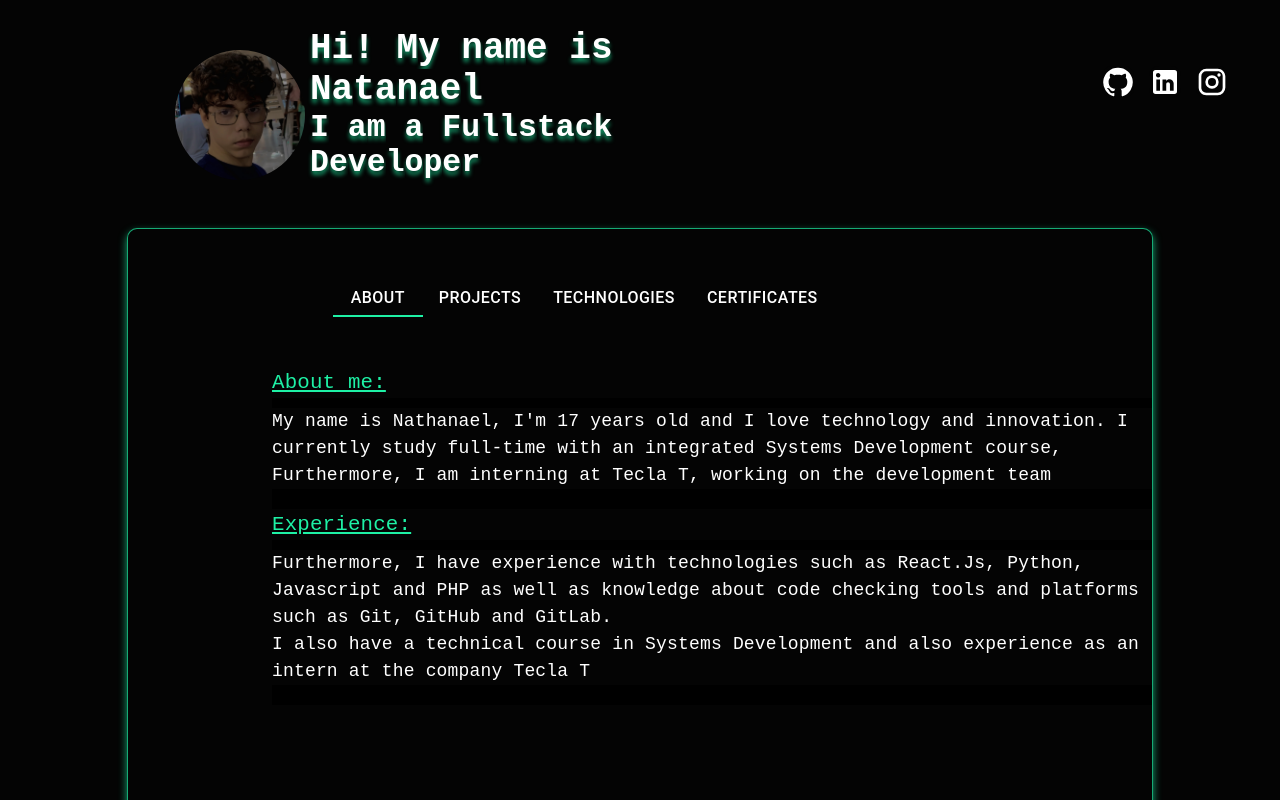
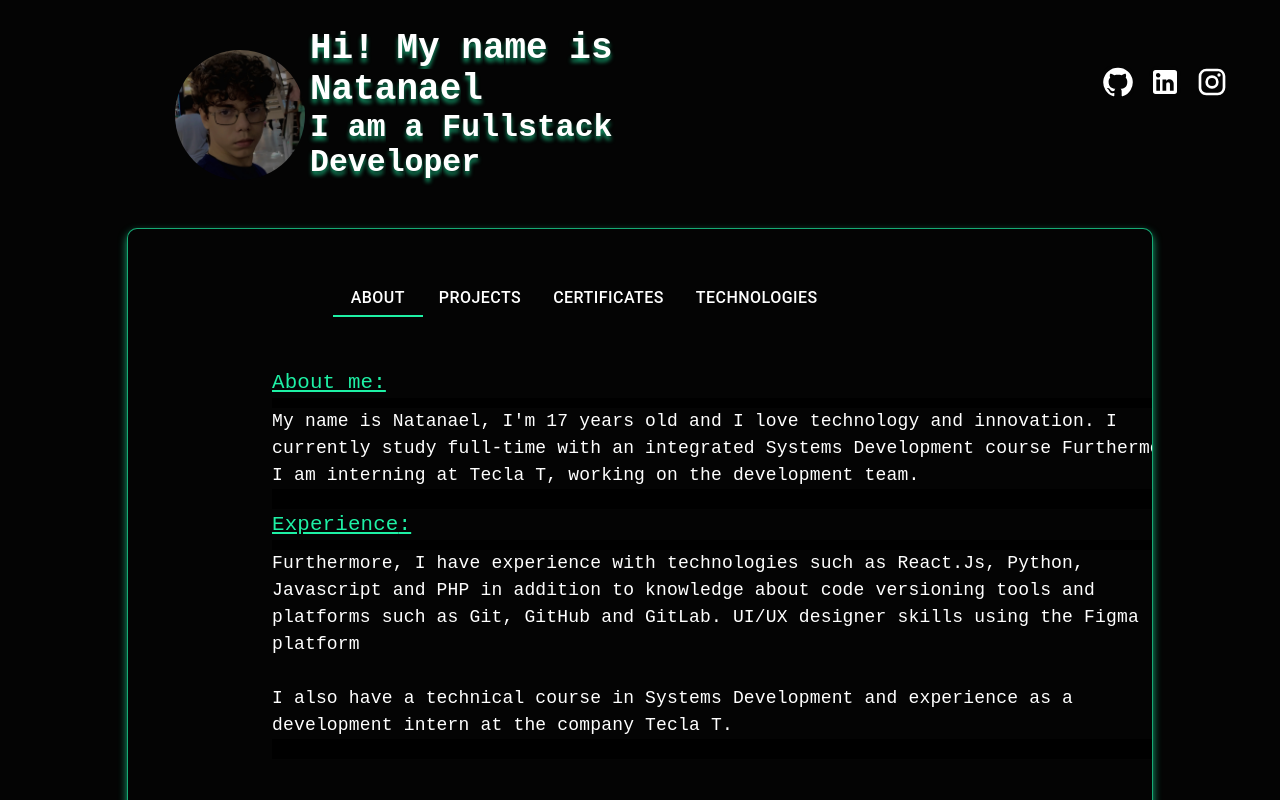
Before and after one commit to NatanaelBraga-dev/portifolio, a React (Create React App) app: page / in a window 1280 px wide. Shown: the top 800 px of the page. Built offline with nearby package versions, Linux system fonts and the light colour scheme; a web font is replaced by a local one.

Commit message:
about me area content developed

```diff
--- a/src/components/interactive_window/aboutMeTab.js
+++ b/src/components/interactive_window/aboutMeTab.js
@@ -8,26 +8,32 @@ import {
 } from './tabPanelStyle.js'
 
 function AboutMe(){
+
+    const { t } = useTranslation(); // Use o useTranslation para acessar as traduções
+
     return(
 
         <SobreMimTabPanel style={{flexDirection:'column'}}>
 
              <AboutMeContent>
-                My name is Nathanael, I'm 17 years old and I love technology and innovation.
-                I currently study full-time with an integrated Systems Development course,
-                Furthermore, I am interning at Tecla T, working on the development team
+                {t(
+                    "My name is Natanael, I'm 17 years old and I love technology and innovation. I currently study full-time with an integrated Systems Development course Furthermore, I am interning at Tecla T, working on the development team."
+                )}
              </AboutMeContent>
 
-             <div style={{color: '#1EF1A5', textDecoration: 'underline', display: 'flex'}}>
-                Experience:
+             <div style={{display:'flex', color: '#1EF1A5', textDecoration:'underline'}}>
+              {t('Experience')}:
              </div>
 
              <ExperienceContent>
-                Furthermore, I have experience with technologies such as React.Js, Python, Javascript and PHP as well as knowledge
-                about code checking tools and platforms such as Git, GitHub and GitLab.
+                {t(
+                    "Furthermore, I have experience with technologies such as React.Js, Python, Javascript and PHP in addition to knowledge about code versioning tools and platforms such as Git, GitHub and GitLab. UI/UX designer skills using the Figma platform"
+                )}
                 <br></br>
-                I also have a technical course in Systems Development and also experience as an intern at the company
-                Tecla T
+                <br></br>
+                {t(
+                    "I also have a technical course in Systems Development and experience as a development intern at the company Tecla T."
+                )}
              </ExperienceContent>
         </SobreMimTabPanel>
     )
--- a/src/components/interactive_window/janela_interativa.js
+++ b/src/components/interactive_window/janela_interativa.js
@@ -10,7 +10,7 @@
   import '../../JetBrains_fonte/static/JetBrainsMono-Regular.ttf';
   import AboutMe from './aboutMeTab'
 
-  export const Theme = createTheme({
+    export const Theme = createTheme({
     palette:{
       primary:{
         main: '#FFFFFF',
@@ -79,8 +79,8 @@
               {/* Tradução aplicada nas labels */}
               <Tab label={t('About')} value="1" sx={{color: '#FFFFFF'}} disableRipple/>
               <Tab label={t('Projects')} value="2" sx={{color: '#FFFFFF'}} disableRipple/>
-              <Tab label={t('Technologies')} value="3" sx={{color: '#FFFFFF'}} disableRipple/>
-              <Tab label={t('Certificates')} value="4" sx={{color: '#FFFFFF'}} disableRipple/>
+              <Tab label={t('Certificates')} value="3" sx={{color: '#FFFFFF'}} disableRipple/>
+              <Tab label={t('Technologies')} value="4" sx={{color: '#FFFFFF'}} disableRipple/>
             </TabList>
           </Box>
 
@@ -133,7 +133,7 @@
               display: value === '3' ? 'flex' : 'none' // Condicional para display
             }}
           >
-            {t('Technologies')}
+            {t('Certificates')}
           </TabPanel>
 
           <TabPanel
@@ -146,7 +146,7 @@
               display: value === '4' ? 'flex' : 'none' // Condicional para display
             }}
           >
-            {t('Certificates')}
+            {t('Technologies')}
           </TabPanel>
         </TabContext>
       </Box>
--- a/src/i18n.js
+++ b/src/i18n.js
@@ -14,6 +14,10 @@ i18n
           "Technologies": "Technologies",
           "Certificates": "Certificates",
           "About me:": "About me:",
+          "Experience": "Experience",
+          "My name is Natanael, I'm 17 years old and I love technology and innovation. I currently study full-time with an integrated Systems Development course Furthermore, I am interning at Tecla T, working on the development t eam.": "My name is Natanael, I'm 17 years old and I love technology and innovation. I currently study full-time with an integrated Systems Development course Furthermore, I am interning at Tecla T, working on the development team.",
+          "Furthermore, I have experience with technologies such as React.Js, Python, Javascript and PHP in addition to knowledge about code versioning tools and platforms such as Git, GitHub and GitLab. UI/UX designer skills using the Figma platform": "Furthermore, I have experience with technologies such as React.Js, Python, Javascript and PHP in addition to knowledge about code versioning tools and platforms such as Git, GitHub and GitLab. UI/UX designer skills using the Figma platform",
+          "I also have a technical course in Systems Development and experience as a development intern at the company Tecla T.": "I also have a technical course in Systems Development and experience as a development intern at the company Tecla T.",
         }
       },
       pt: {
@@ -24,7 +28,11 @@ i18n
           "Projects": "Projetos",
           "Technologies": "Tecnologias",
           "Certificates": "Certificados",
-          "About me:": "Sobre mim",
+          "About me:": "Sobre mim:",
+          "Experience": "Experiência",
+          "My name is Natanael, I'm 17 years old and I love technology and innovation. I currently study full-time with an integrated Systems Development course Furthermore, I am interning at Tecla T, working on the development team.": "Meu nome é Natanael, tenho 17 anos e adoro tecnologia e inovação. Atualmente estudo em tempo integral com um curso integrado de Desenvolvimento de Sistemas, além disso, estou estagiando na Tecla T, atuando na equipe de desenvolvimento.",
+          "Furthermore, I have experience with technologies such as React.Js, Python, Javascript and PHP in addition to knowledge about code versioning tools and platforms such as Git, GitHub and GitLab. UI/UX designer skills using the Figma platform":"Além disso, possuo experiência com tecnologias como React.Js, Python, Javascript e PHP além de conhecimento sobre ferramentas e plataformas de versionamento de código como Git, GitHub e GitLab. Habilidades de designer UI/UX usando a plataforma Figma",
+          "I also have a technical course in Systems Development and experience as a development intern at the company Tecla T.":  "Também possuo curso técnico em Desenvolvimento de Sistemas e experiência como estagiário de desenvolvimento na empresa Tecla T.",
         }
       }
     },
```
